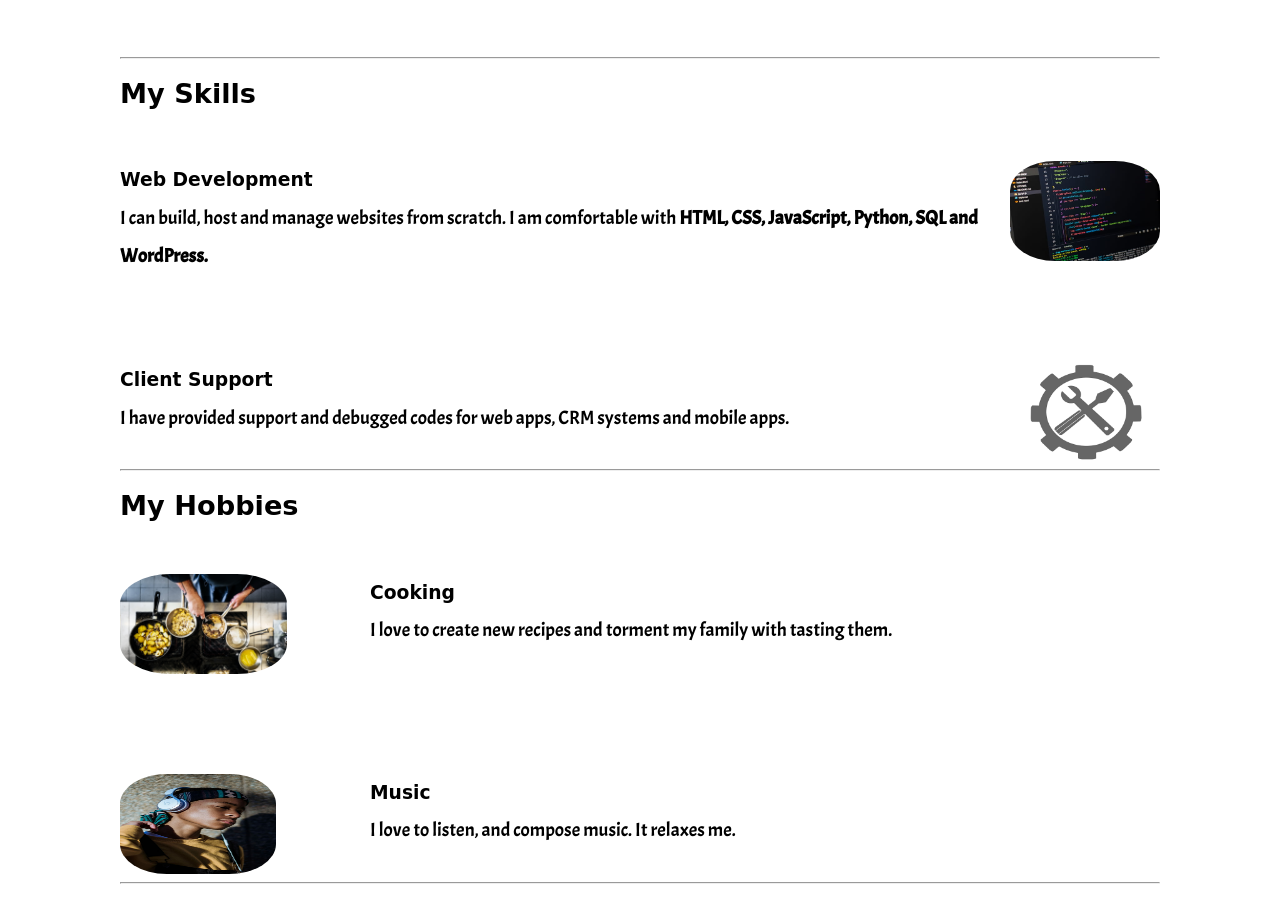
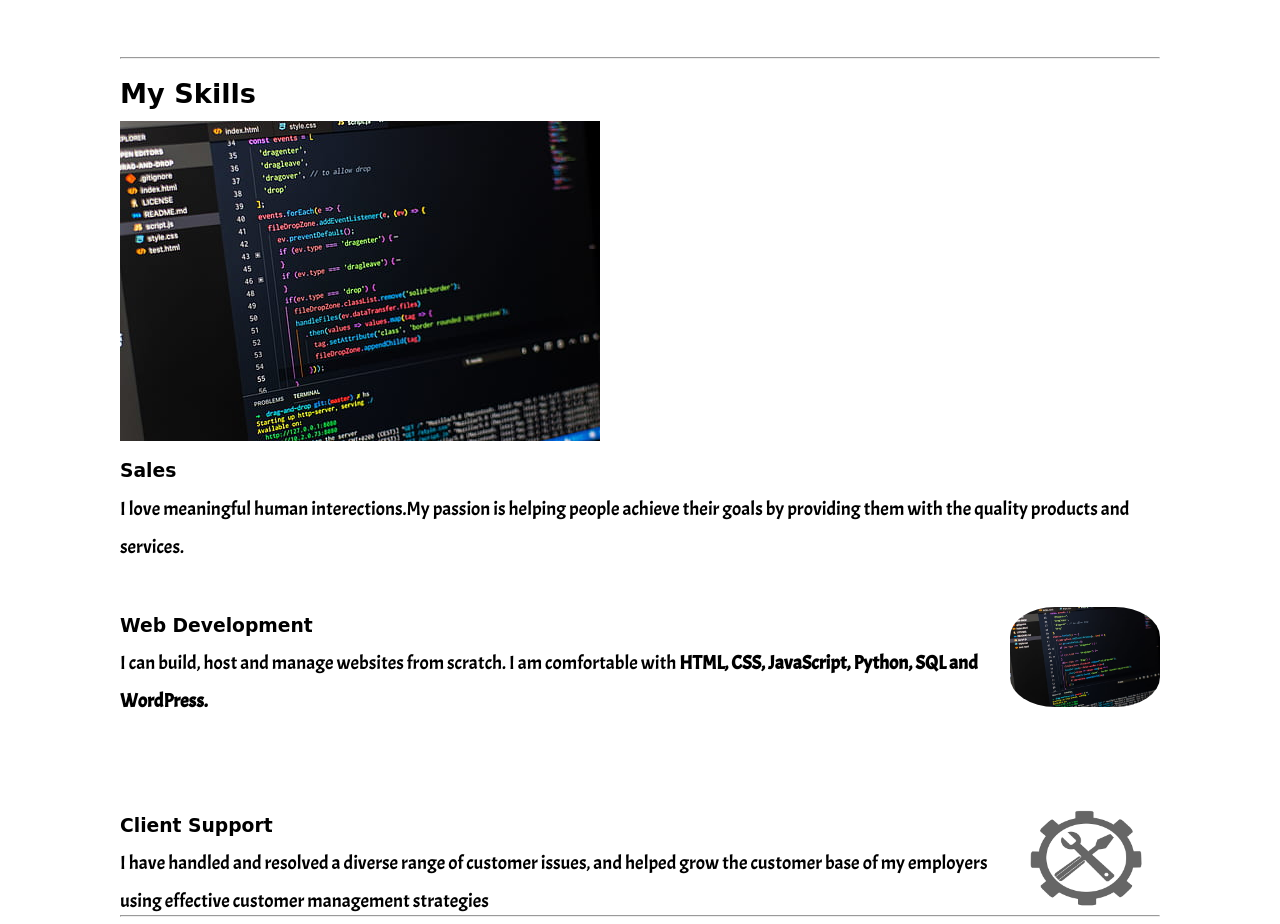
Before and after one commit to Fadly1/main, a plain HTML site: page index.html in a window 1280 px wide. Shown: the part 1216-2140 px from the top of the page. Drawn offline with Linux system fonts and the light colour scheme; a web font is replaced by a local one.

Commit message:
Update index.html
Edited .skills class <p>

```diff
--- a/index.html
+++ b/index.html
@@ -40,6 +40,13 @@
     <hr>
     <div class="skills">
       <h2>My Skills</h2>
+      <div class="sales">
+        <img src="images/skills.jpg" alt="web-dev-pic">
+        <h3>Sales</h3>
+        <p>I love meaningful human interections.My passion is helping people achieve their goals by providing them
+          with the quality products and services. </strong>
+        </p>
+      </div>
       <div class="web-dev">
         <img src="images/skills.jpg" alt="web-dev-pic">
         <h3>Web Development</h3>
@@ -50,7 +57,8 @@
       <div class="support">
         <img src="images/support.png" alt="support-pic">
         <h3>Client Support</h3>
-        <p>I have provided support and debugged codes for web apps, CRM systems and mobile apps.</p>
+        <p>I have handled and resolved a diverse range of customer issues, and helped grow the customer base of my
+          employers using effective customer management strategies</p>
       </div>
     </div>
     <hr>
```
